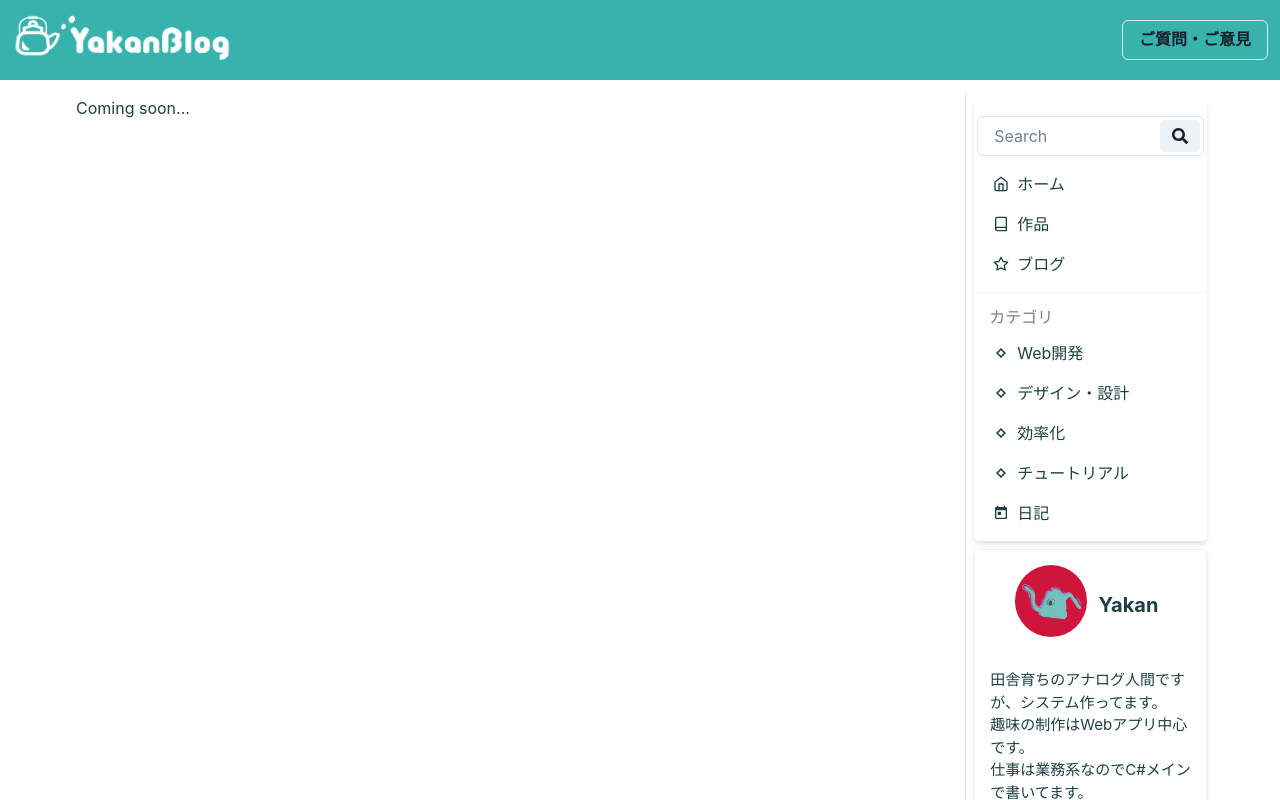
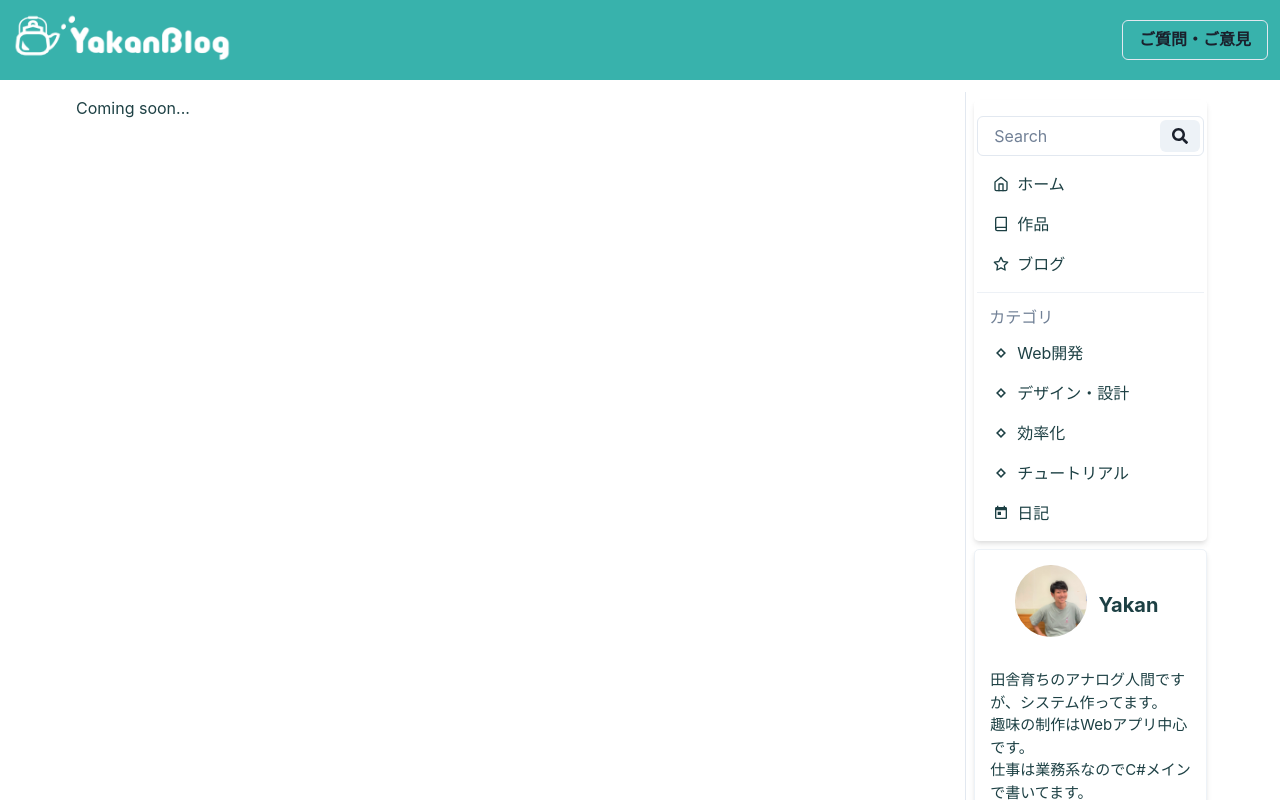
Before and after one commit to Kanji-Miyatani/My-NextBlog, a Next.js app: page /artWorks in a window 1280 px wide. Shown: the top 800 px of the page. Built offline with nearby package versions, Linux system fonts and the light colour scheme.

Commit message:
プロフィール写真変更

```diff
--- a/components/homeEyeCatch.tsx
+++ b/components/homeEyeCatch.tsx
@@ -61,7 +61,7 @@ const MotionBackBox: React.FC<MotionBoxProps> = motion(chakra.div);
                 <Box m="1">
                     <Box
                     m="30px" noOfLines={{md:4,base:6}} fontFamily="serif" fontSize="1.4rem" fontWeight="medium" bgColor="white" boxShadow="0 0 14px 15px white" textAlign="center" borderRadius="10%" p="1rem" w={{md:"300px",base:"150px"}}>
-                        {"アイデアに価値はない"}
+                        {"切手を舐めた時の摂取カロリーは２kcal"}
                     </Box>
                 </Box>
              </Collapse>
--- a/components/myProfile.tsx
+++ b/components/myProfile.tsx
@@ -13,7 +13,7 @@ const MyProfile=()=>{
           shadow="md" flexDirection="column" alignItems={"center"}>
        <Box display={"flex"} h={"80px"} m={3}>
          <Box>
-           <NextImage src="/images/yakanKun.png" className="rounded-full" objectFit="cover" height={80}width={80} />
+           <NextImage src="/images/MyPhoto_2.JPG" className="rounded-full" objectFit="cover" height={80}width={80} />
          </Box>
          <Heading as='h4' size='md' w="50%" padding={"auto"} ml={3} my={"auto"} textAlign={"left"}>
           Yakan
```
Also changed, not shown: public/images/MyPhoto.JPG (added), public/images/MyPhoto_2.JPG (added).
